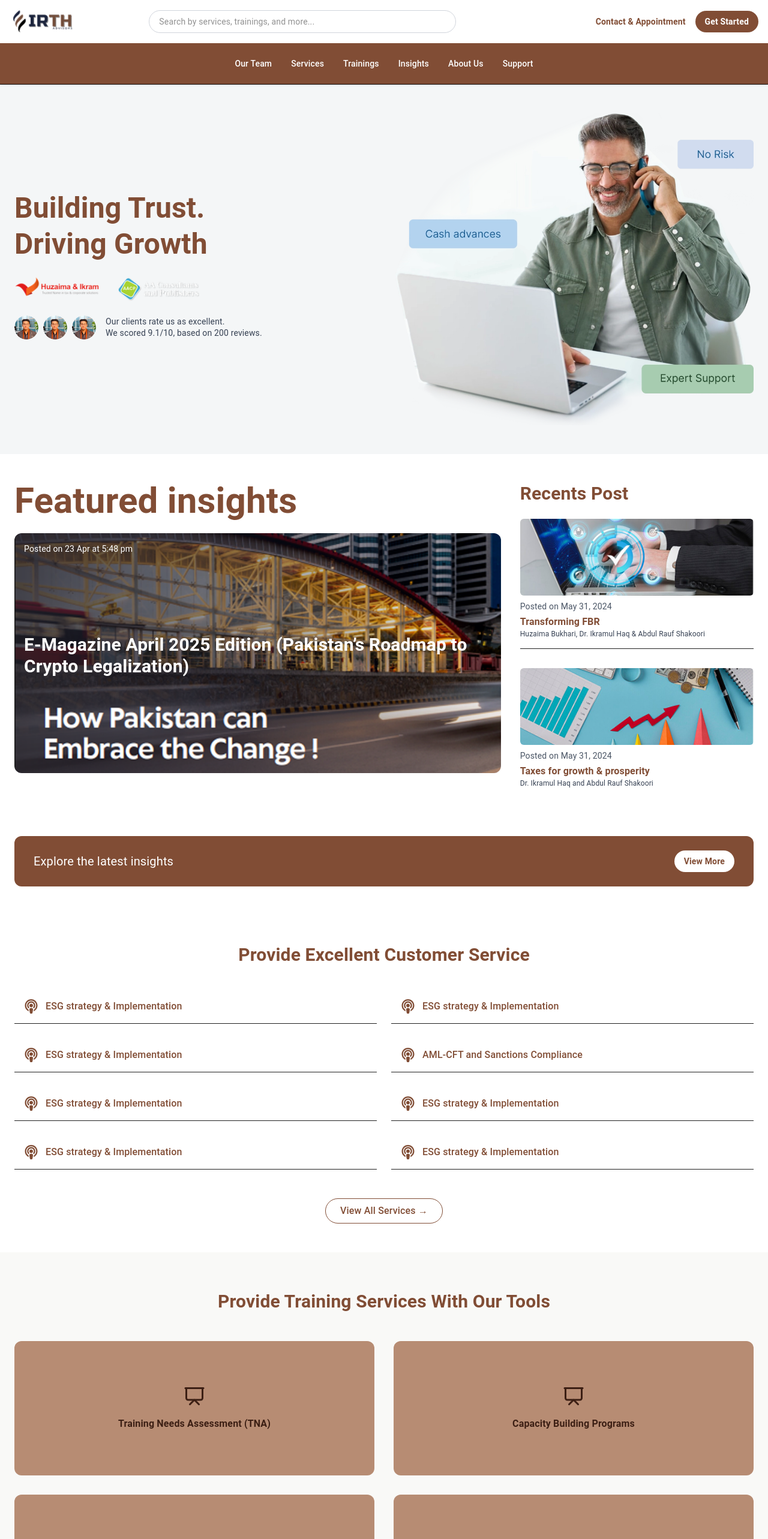
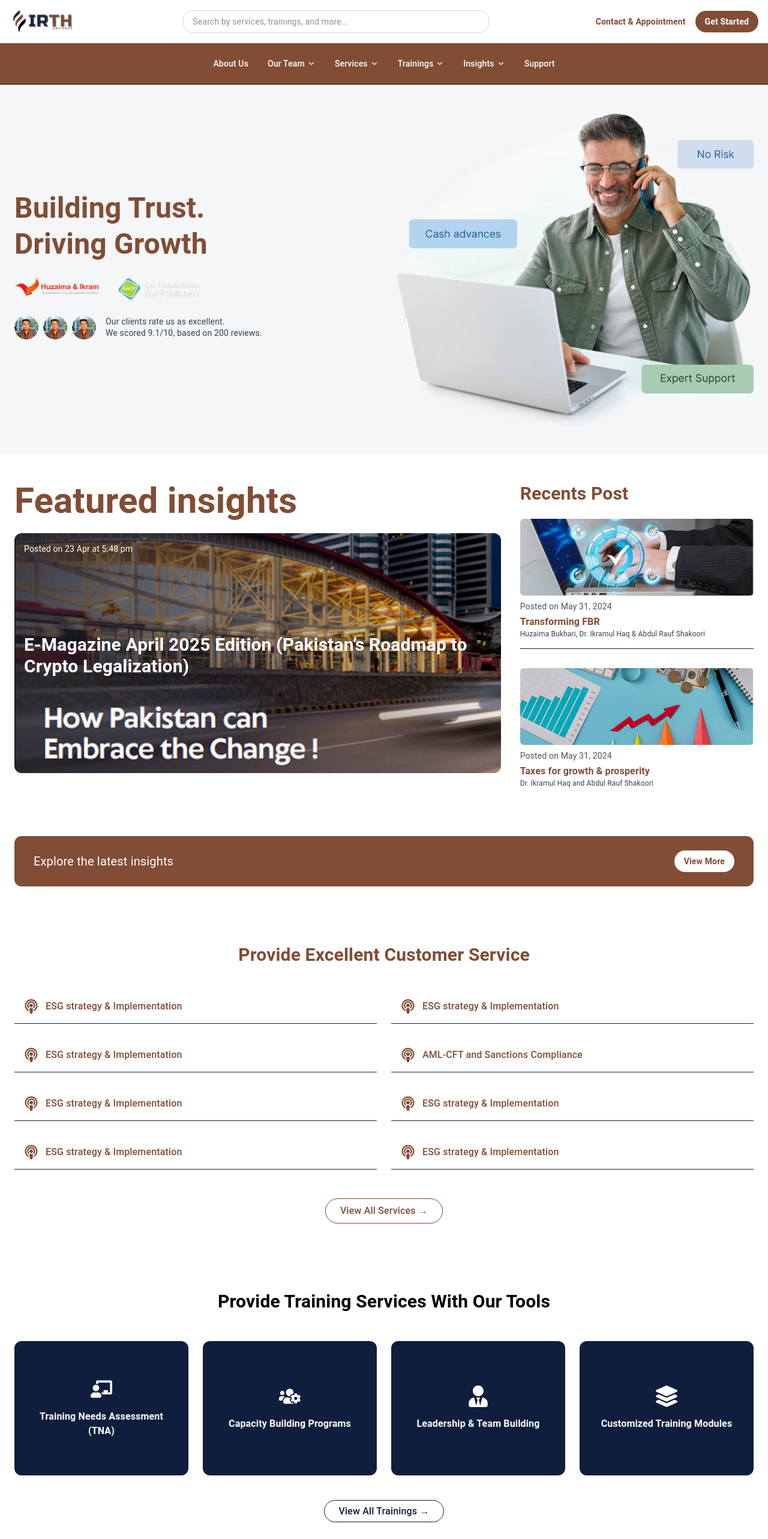
Before and after one commit to nodesbyte/advisor, a React (Vite) app: page / in a window 1280 px wide. Shown: the top 2566 px of the page at 60% size. Built offline with nearby package versions, Linux system fonts and the light colour scheme; a web font is replaced by a local one.

Commit message:
Work on Components

```diff
--- a/src/components/DropdownMenu.jsx
+++ b/src/components/DropdownMenu.jsx
@@ -1,36 +1,131 @@
 import { useState, useRef, useEffect } from "react";
-import { ChevronRight } from "lucide-react";
+import { ChevronRight, ChevronDown } from "lucide-react";
 import { Link } from "react-router-dom";
 
-const Dropdowns = ({ title, items, link, image }) => {
+const Dropdowns = ({ title, items = [], link, image, label, imageGroup }) => {
     const [isOpen, setIsOpen] = useState(false);
+    const [activeItem, setActiveItem] = useState(null);
     const dropdownRef = useRef(null);
     const plainTitle = typeof title === "string" ? title : "Section";
 
-    // Close dropdown when clicking outside
     useEffect(() => {
         const handleClickOutside = (event) => {
             if (dropdownRef.current && !dropdownRef.current.contains(event.target)) {
                 setIsOpen(false);
+                setActiveItem(null);
             }
         };
         document.addEventListener("mousedown", handleClickOutside);
         return () => document.removeEventListener("mousedown", handleClickOutside);
     }, []);
 
+    const handleItemClick = (index) => {
+        if (activeItem === index) {
+            setActiveItem(null);
+        } else {
+            setActiveItem(index);
+        }
+    };
+
     return (
-        <div className="relative" ref={dropdownRef}>
+        <div className="relative h-full" ref={dropdownRef}>
             <button
-                className="cursor-pointer flex items-center gap-1"
+                className="cursor-pointer flex items-center gap-1 h-full"
                 onClick={() => setIsOpen((prev) => !prev)}
             >
-                {title}
+                {label || title}
             </button>
 
             {isOpen && (
-                <div className="absolute top-full left-1/2 -translate-x-1/2 mt-4 w-[900px] bg-[#c2a48f] text-white shadow-xl flex z-50 border border-black">
+                <div className="absolute left-0 w-screen bg-[#c2a48f] text-white shadow-xl z-50 border-t border-black">
+                    <div className="max-w-7xl mx-auto px-4">
+                        {plainTitle === "Our Team" ? (
+                            <div className="flex py-6">
                                 {/* Left Column */}
-                    <div className="w-1/3 p-6 border-r border-gray-700">
+                                <div className="w-1/2 pr-6 border-r border-gray-700">
+                                    <h2 className="text-2xl font-bold">{plainTitle}</h2>
+                                    <p className="mt-4 text-sm leading-relaxed">
+                                        Meet our team of dedicated professionals driving impactful change.
+                                    </p>
+                                    <Link
+                                        to={link}
+                                        className="mt-6 inline-flex items-center gap-2 px-5 py-2 rounded-full border border-white bg-[#6e4b3a] text-white text-sm hover:bg-[#5a3d2f] transition"
+                                    >
+                                        View Full Team <ChevronRight size={16} />
+                                    </Link>
+                                </div>
+
+                                {/* Right Column (2x2 Image Grid) */}
+                                <div className="w-1/2 pl-6 grid grid-cols-2 gap-4">
+                                    {imageGroup?.map((imgSrc, idx) => (
+                                        <img
+                                            key={idx}
+                                            src={imgSrc}
+                                            alt={`Team member ${idx + 1}`}
+                                            className="w-full h-32 object-cover rounded-lg"
+                                        />
+                                    ))}
+                                </div>
+                            </div>
+                        ) : plainTitle === "Insights" ? (
+                            <div className="flex py-6">
+                                {/* Left Column */}
+                                <div className="w-1/3 pr-6 border-r border-gray-700">
+                                    <h2 className="text-2xl font-bold">{plainTitle}</h2>
+                                    <p className="mt-4 text-sm leading-relaxed">
+                                        Provide Excellent Customer Service
+                                    </p>
+                                    <Link
+                                        to={link}
+                                        className="mt-6 inline-flex items-center gap-2 px-5 py-2 rounded-full border border-white bg-[#6e4b3a] text-white text-sm hover:bg-[#5a3d2f] transition"
+                                    >
+                                        View More <ChevronRight size={16} />
+                                    </Link>
+                                </div>
+
+                                {/* Center Column - Insights specific */}
+                                <div className="w-1/3 px-6 flex flex-col gap-4 text-white border-r border-gray-700">
+                                    {items.map((item, index) => (
+                                        <div key={index} className="relative">
+                                            <div
+                                                className="flex justify-between items-center cursor-pointer"
+                                                onClick={() => handleItemClick(index)}
+                                            >
+                                                <span className="text-sm">{item.label}</span>
+                                                {item.sublinks && <ChevronDown size={14} className={`transition-transform ${activeItem === index ? 'rotate-180' : ''}`} />}
+                                            </div>
+
+                                            {/* Sublinks dropdown - removed hover effect */}
+                                            {item.sublinks && activeItem === index && (
+                                                <div className="mt-1 ml-4 w-full">
+                                                    {item.sublinks.map((sublink, subIndex) => (
+                                                        <Link
+                                                            key={subIndex}
+                                                            to={`/${item.label.toLowerCase()}/${sublink.toLowerCase().replace(/\s+/g, '-')}`}
+                                                            className="block px-4 py-2 text-sm text-white rounded"
+                                                        >
+                                                            {sublink}
+                                                        </Link>
+                                                    ))}
+                                                </div>
+                                            )}
+                                        </div>
+                                    ))}
+                                </div>
+
+                                {/* Right Column - Image */}
+                                <div className="w-1/3 pl-6">
+                                    <img
+                                        src={image}
+                                        alt={`${plainTitle} Preview`}
+                                        className="w-full h-64 object-cover rounded-lg"
+                                    />
+                                </div>
+                            </div>
+                        ) : (
+                            <div className="flex py-6">
+                                {/* Left Column */}
+                                <div className="w-1/3 pr-6 border-r border-gray-700">
                                     <h2 className="text-2xl font-bold">{plainTitle}</h2>
                                     <p className="mt-4 text-sm leading-relaxed">
                                         {plainTitle === "Trainings"
@@ -46,25 +141,28 @@ const Dropdowns = ({ title, items, link, image }) => {
                                 </div>
 
                                 {/* Center Column */}
-                    <div className="w-1/3 p-6 flex flex-col gap-4 text-white">
+                                <div className="w-1/3 px-6 flex flex-col gap-4 text-white border-r border-gray-700">
                                     {items.map((item, index) => (
-                            <div
+                                        <Link
                                             key={index}
-                                className="flex justify-between items-center hover:underline cursor-pointer"
+                                            to={`${link}/${item.toLowerCase().replace(/\s+/g, '-')}`}
+                                            className="text-sm hover:underline"
                                         >
-                                <span className="text-sm">{item}</span>
-                                <ChevronRight size={16} />
-                            </div>
+                                            {item}
+                                        </Link>
                                     ))}
                                 </div>
 
                                 {/* Right Column */}
-                    <div className="w-1/3">
+                                <div className="w-1/3 pl-6">
                                     <img
                                         src={image}
                                         alt={`${plainTitle} Preview`}
-                            className="w-full h-full object-cover"
+                                        className="w-full h-64 object-cover rounded-lg"
                                     />
+                                </div>
+                            </div>
+                        )}
                     </div>
                 </div>
             )}
--- a/src/components/Navbar.jsx
+++ b/src/components/Navbar.jsx
@@ -4,6 +4,11 @@ import { Link } from "react-router-dom";
 import { ChevronDown } from "lucide-react";
 import serviceImage from "../assets/service.png";
 import trainingImage from "../assets/training.png";
+import insightsImg from "../assets/insight.jpg";
+import image1 from "../assets/team1.jpg";
+import image2 from "../assets/team2.jpg";
+import image3 from "../assets/team1.jpg";
+import image4 from "../assets/team2.jpg";
 
 const services = [
   "ESG Advisory",
@@ -23,6 +28,21 @@ const trainings = [
   "Compliance Training",
   "Ongoing Support",
 ];
+const insights = [
+  {
+    label: "Magazines",
+    sublinks: ["Crypto", "Finance", "Technology"],
+  },
+  {
+    label: "Newspapers",
+    sublinks: ["Daily News", "Global Times", "Economic Daily"],
+  },
+  {
+    label: "Articles",
+    sublinks: ["Startups", "Interviews", "Case Studies"],
+  },
+];
+
 
 const Navbar = () => {
   return (
@@ -30,39 +50,50 @@ const Navbar = () => {
       {/* Top Section */}
       <div className="bg-white px-4 py-3">
         <div className="max-w-7xl mx-auto flex items-center justify-between">
-          <img src={logo} alt="Logo" className="w-28 h-auto" />
-          <div className="flex-1 flex justify-center">
+          <Link to="/">
+            <img src={logo} alt="Logo" className="w-28 h-auto" />
+          </Link>
+          <div className="flex-1 flex justify-center px-4">
             <input
               type="text"
               placeholder="Search by services, trainings, and more..."
               className="w-full max-w-lg px-4 py-2 rounded-full border border-gray-300 text-sm focus:outline-none"
             />
           </div>
-          <div className="w-28" />
           <div className="flex items-center space-x-4">
-            <Link to="/contact" className="text-sm font-semibold text-[#814d35]">
+            <Link to="/contact" className="text-sm font-semibold text-[#814d35] hover:underline">
               Contact & Appointment
             </Link>
             <Link
-              to="/"
-              className="bg-[#814d35] text-white px-4 py-2 rounded-full text-sm font-semibold"
+              to="/get-started"
+              className="bg-[#814d35] text-white px-4 py-2 rounded-full text-sm font-semibold hover:bg-[#6e3f2a] transition"
             >
               Get Started
             </Link>
+          </div>
         </div>
-      </div>
       </div>
 
       {/* Bottom Section */}
       <div className="bg-[#814d35] border-b">
         <div className="max-w-7xl mx-auto px-4 py-6 flex justify-center space-x-8 text-sm font-medium text-white">
-          <Link to="#">Our Team</Link>
+          <Link to="/about" className="hover:underline">About Us</Link>
+          <Dropdowns
+            title="Our Team"
+            label={
+              <span className="flex items-center gap-1 hover:underline">
+                Our Team <ChevronDown size={14} />
+              </span>
+            }
+            items={[]}
+            link="/team"
+            imageGroup={[image1, image2, image3, image4]}
+          />
 
-          {/* Services Dropdown */}
           <Dropdowns
             title="Services"
             label={
-              <span className="flex items-center gap-1">
+              <span className="flex items-center gap-1 hover:underline">
                 Services <ChevronDown size={14} />
               </span>
             }
@@ -71,11 +102,10 @@ const Navbar = () => {
             image={serviceImage}
           />
 
-          {/* Trainings Dropdown */}
           <Dropdowns
             title="Trainings"
             label={
-              <span className="flex items-center gap-1">
+              <span className="flex items-center gap-1 hover:underline">
                 Trainings <ChevronDown size={14} />
               </span>
             }
@@ -84,9 +114,18 @@ const Navbar = () => {
             image={trainingImage}
           />
 
-          <Link to="/featured">Insights</Link>
-          <Link to="#">About Us</Link>
-          <Link to="#">Support</Link>
+          <Dropdowns
+            title="Insights"
+            label={
+              <span className="flex items-center gap-1 hover:underline">
+                Insights <ChevronDown size={14} />
+              </span>
+            }
+            items={insights}
+            link="/insights"
+            image={insightsImg}
+          />
+          <Link to="/support" className="hover:underline">Support</Link>
         </div>
       </div>
     </header>
--- a/src/components/TrainingServices.jsx
+++ b/src/components/TrainingServices.jsx
@@ -1,42 +1,55 @@
+import { Link } from "react-router-dom";
 import { LuPresentation } from "react-icons/lu";
+import { FaChalkboardTeacher, FaUserTie, FaUsersCog, FaLayerGroup } from "react-icons/fa";
 
 const trainingServices = [
-    "Training Needs Assessment (TNA)",
-    "Capacity Building Programs",
-    "Leadership & Team Building",
-    "Customized Training Modules",
+    {
+        title: "Training Needs Assessment (TNA)",
+        icon: <FaChalkboardTeacher className="text-4xl mb-4" />,
+    },
+    {
+        title: "Capacity Building Programs",
+        icon: <FaUsersCog className="text-4xl mb-4" />,
+    },
+    {
+        title: "Leadership & Team Building",
+        icon: <FaUserTie className="text-4xl mb-4" />,
+    },
+    {
+        title: "Customized Training Modules",
+        icon: <FaLayerGroup className="text-4xl mb-4" />,
+    },
 ];
 
 const TrainingServices = () => {
-    const handleClick = (service) => {
-        alert(`Clicked: ${service}`);
-        // You can navigate, open modal, or trigger any logic here
-    };
-
     return (
-        <section className="bg-[#f9f9f7] py-16 px-6">
+        <section className="bg-white py-16 px-6 text-black">
             <div className="max-w-7xl mx-auto text-center">
-                <h2 className="text-2xl md:text-3xl font-bold text-[#814d35] mb-12 font-lisu">
+                <h2 className="text-2xl md:text-3xl font-bold mb-12 font-lisu">
                     Provide Training Services With Our Tools
                 </h2>
 
-                <div className="grid grid-cols-1 sm:grid-cols-2 lg:grid-cols-2 gap-8">
+                {/* Cards with icons and links */}
+                <div className="grid grid-cols-1 sm:grid-cols-2 lg:grid-cols-4 gap-6">
                     {trainingServices.map((service, index) => (
-                        <button
+                        <Link
+                            to="/trainings"
                             key={index}
-                            onClick={() => handleClick(service)}
-                            className="bg-[#b78c73] flex flex-col justify-center items-center text-center px-8 py-10 rounded-xl text-[#3c1f14] h-56 hover:bg-[#a1745c] transition duration-200 w-full"
+                            className="bg-[#0f1e3c] w-full flex flex-col justify-center items-center text-center px-6 py-10 rounded-xl h-56 text-white hover:bg-[#1c2d57] transition duration-200"
                         >
-                            <LuPresentation className="text-4xl mb-4" />
-                            <p className="font-semibold">{service}</p>
-                        </button>
+                            {service.icon}
+                            <p className="font-semibold">{service.title}</p>
+                        </Link>
                     ))}
                 </div>
 
                 <div className="mt-12">
-                    <button className="border border-[#814d35] text-[#814d35] font-medium px-6 py-2 rounded-full hover:bg-[#814d35] hover:text-white transition">
+                    <Link
+                        to="/trainings"
+                        className="border border-[#0f1e3c] text-[#0f1e3c] font-medium px-6 py-2 rounded-full hover:bg-[#0f1e3c] hover:text-white transition"
+                    >
                         View All Trainings →
-                    </button>
+                    </Link>
                 </div>
             </div>
         </section>
```
Also changed, not shown: src/assets/insight.jpg (added). Lines whose indentation alone changed are shown as unchanged.
